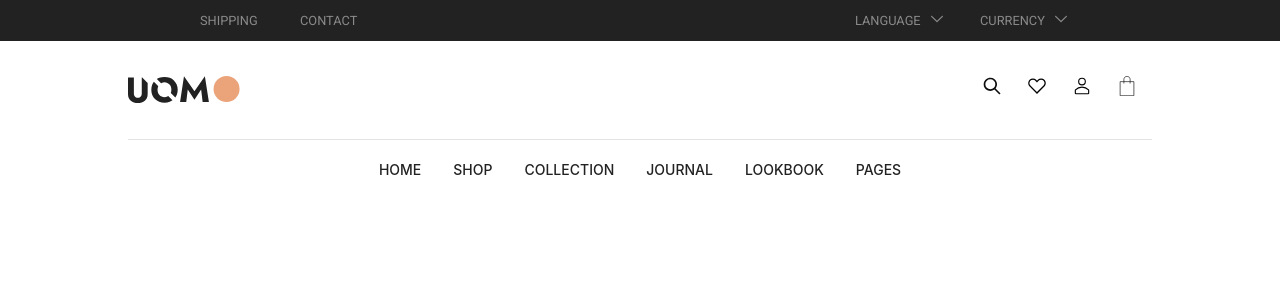
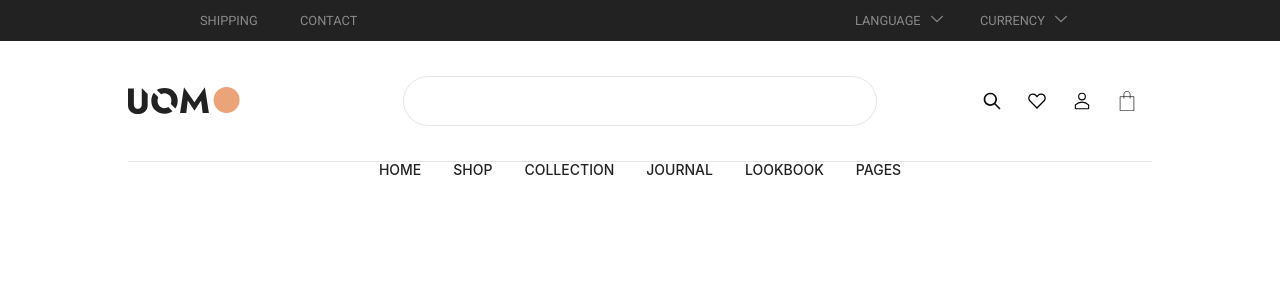
Before and after one commit to desokan/ShopFront_Frontend, a React (Create React App) app: page / in a window 1280 px wide. Shown: the top 300 px of the page. Built offline with nearby package versions, Linux system fonts and the light colour scheme.

Commit message:
added search bar wrapper

```diff
--- a/src/components/navbar/NavBarMid.js
+++ b/src/components/navbar/NavBarMid.js
@@ -10,13 +10,17 @@ const NavBarMid = () => {
     <div className={classes.container}>
       <div className={classes.wrapper}>
         <LogoSvg />
+        <div className={classes.searchBar}>
+          <div></div>
+          <div></div>
+          <div></div>
+        </div>
         <div className={classes.icons}>
-            <SearchIcon />
-            <HeartIcon />
-            <UserIcon />
-            <BagIcon />
+          <SearchIcon />
+          <HeartIcon />
+          <UserIcon />
+          <BagIcon />
         </div>
-        <div className={classes.searchBar}></div>
       </div>
     </div>
   );
--- a/src/components/navbar/NavBarMid.module.css
+++ b/src/components/navbar/NavBarMid.module.css
@@ -7,9 +7,17 @@
   max-width: 1280px;
   margin: 0 auto;
   display: grid;
-  grid-template-columns: 1fr 1fr;
+  grid-template-columns: 200px 1fr 200px;
   padding: 35px 0;
   border-bottom: 1px solid #E4E4E4;
+  align-items: center;
+}
+
+.searchBar {
+  border: solid 1px #E4E4E4;
+  border-radius: 25px;
+  height: 48px;
+  margin: 0 75px;
 }
 
 .icons {
```
